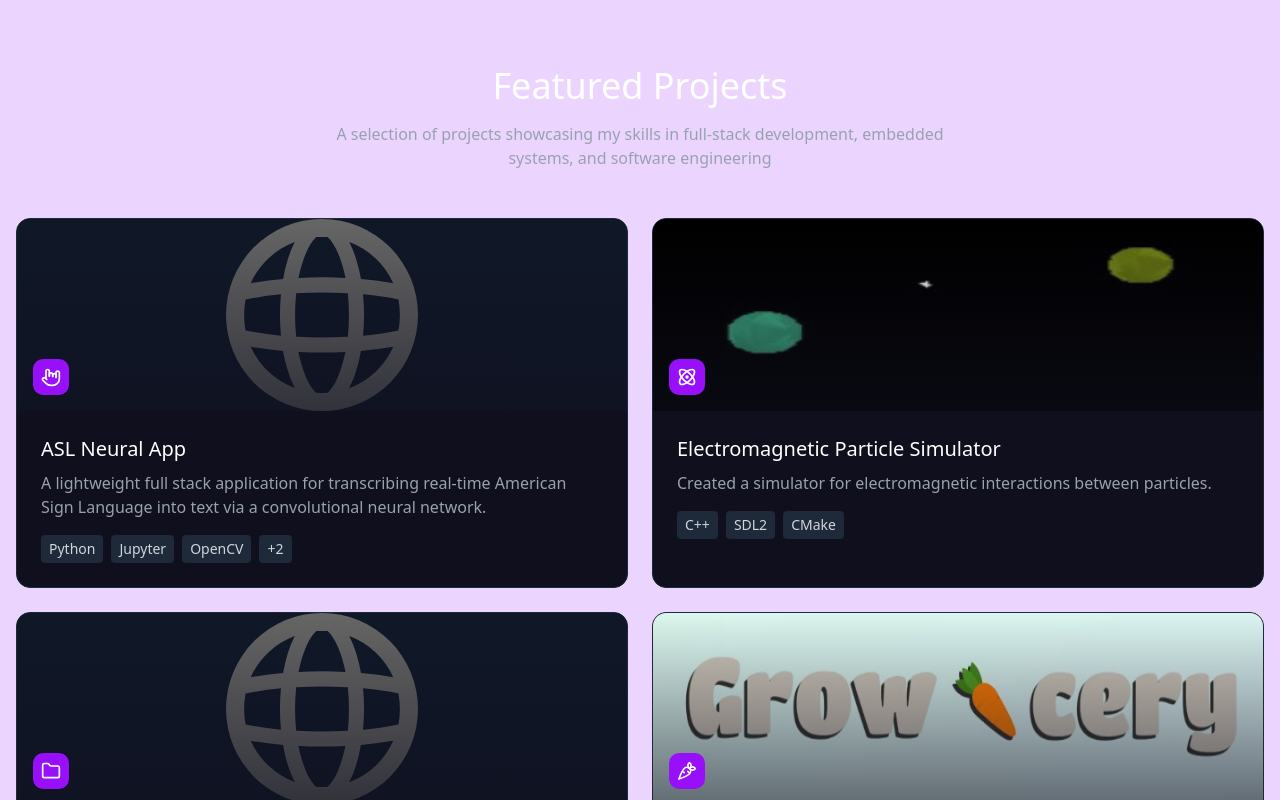
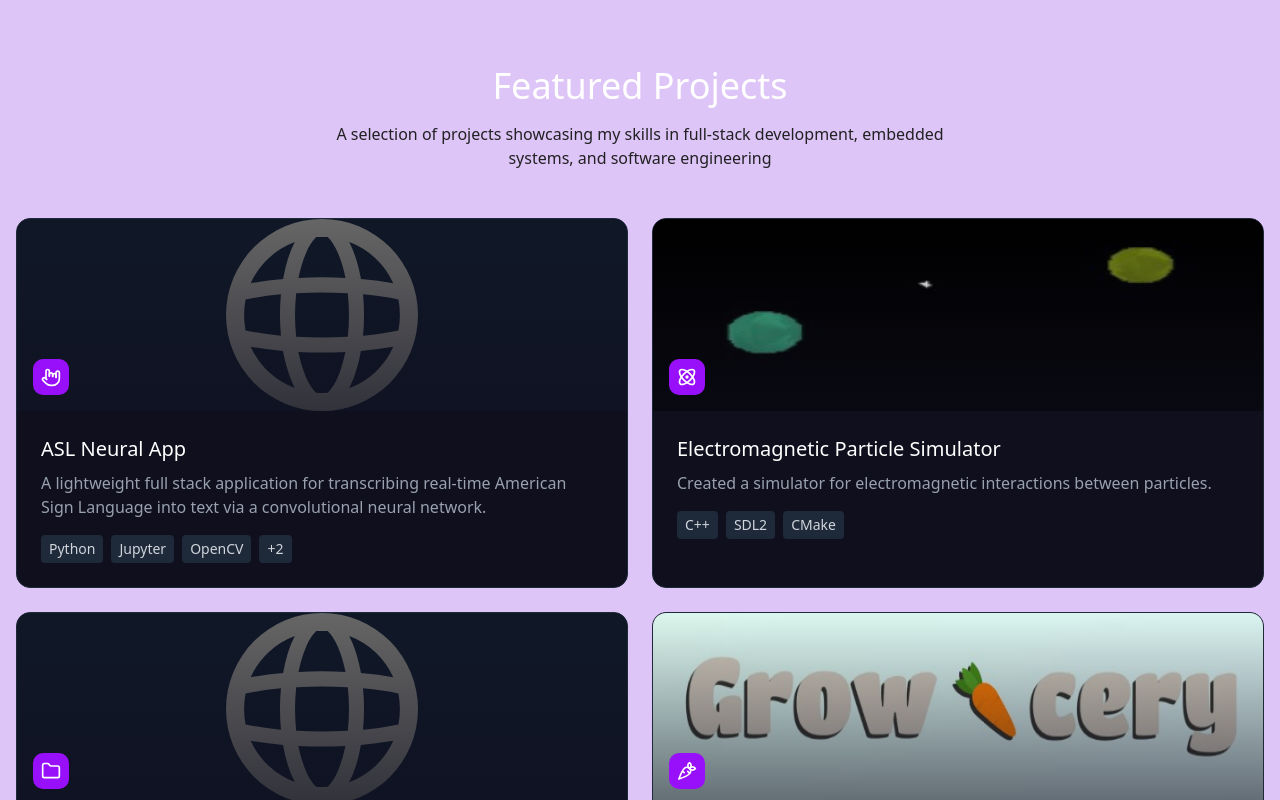
Before and after one commit to TWilliamsA7/portfolio, a Next.js app: page / in a window 1280 px wide. Shown: the part 1540-2340 px from the top of the page. Built offline with nearby package versions, Linux system fonts and the light colour scheme.

Commit message:
Updated base colors

```diff
--- a/src/app/globals.css
+++ b/src/app/globals.css
@@ -45,7 +45,7 @@
 
 :root {
   --radius: 0.625rem;
-  --background: hsl(272 100% 91.8%);
+  --background: hsl(270, 76%, 87%);
   --foreground: hsl(272 19.5% 5.6%);
   --card: hsl(272 100% 91.8%);
   --card-foreground: hsl(272 19.5% 5.6%);
--- a/src/components/projects/featured-projects-section.tsx
+++ b/src/components/projects/featured-projects-section.tsx
@@ -23,7 +23,7 @@ export function FeaturedProjectsSection() {
           <h2 className="text-3xl sm:text-4xl text-white mb-4 text-center">
             Featured Projects
           </h2>
-          <p className="text-gray-400 text-center mb-12 max-w-2xl mx-auto">
+          <p className="text-muted-foreground text-center mb-12 max-w-2xl mx-auto">
             A selection of projects showcasing my skills in full-stack
             development, embedded systems, and software engineering
           </p>
```
